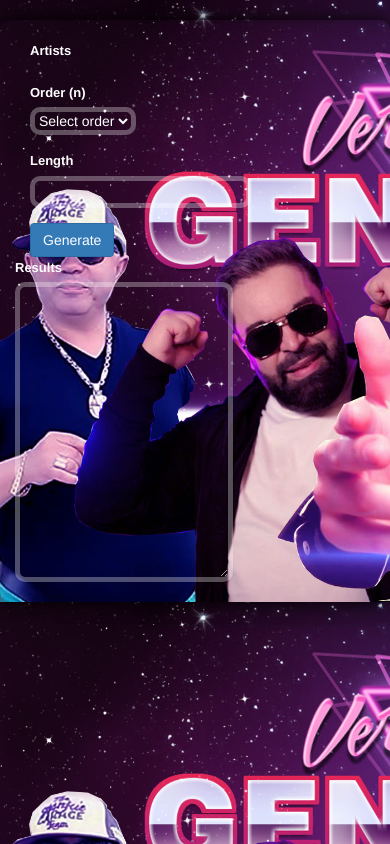
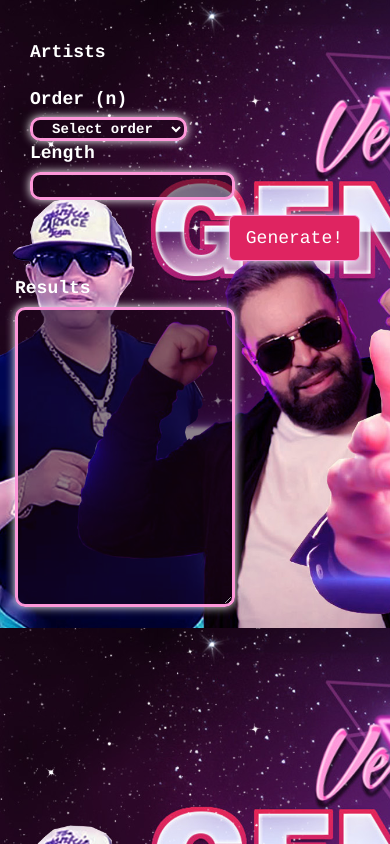
Before and after one commit to erkovacs/versuri-manele, a website: page public/index.html in a window 390 px wide. Drawn offline with Linux system fonts and the light colour scheme; no server answers.

Commit message:
design roughly done

```diff
--- a/public/css/styles.css
+++ b/public/css/styles.css
@@ -4,13 +4,13 @@
 }
 
 #app {
-  box-shadow: 0px 0px 18px #000000;
-  border-radius: 10px;
   color: #ffffff;
+  font-family: Courier;
+  font-weight: bold;
 }
 
 #app label {
-  font-size: 1.3rem;
+  font-size: 1.8rem;
 }
 
 #app textarea {
@@ -18,8 +18,23 @@
 }
 
 #app input, #app textarea, #app select {
-  background-color: transparent;
+  background-color: rgba(26, 5, 24, 0.5);
   outline: 0px;
-  border: 5px solid rgba(255, 255, 255, 0.3);
+  border: 3px solid #fd97d9;
   border-radius: 10px;
+  box-shadow: 0 0 10px #ffffff;
 }
+
+#app .btn-primary {
+  background: #df2461;
+  border-color: #fd97d9;
+  box-shadow: 0 0 10px #ffffff;
+}
+
+#app .btn-primary.focus, #app .btn-primary:focus {
+  outline: 0px;
+}
+
+#app option {
+  color: #000000;
+}
--- a/public/index.html
+++ b/public/index.html
@@ -12,34 +12,36 @@
       <br>
       <div class="container" id="app">
         <br>
-        <form action="/api/generate" id="generateText" class="col-md-12">
+        <form action="/api/generate" id="generateText" class="col-sm-12">
             <div class="form-group row">
                 <label for="artists" class="col-sm-2">Artists</label>
-                <div class="col-md-10">
+                <div class="col-sm-10">
                     <div name="artists" id="artists" multiple="true">
                     </div>
                 </div>
             </div>
             <div class="form-group row">
                 <label for="order" class="col-sm-2">Order (n)</label>
-                <div class="col-md-10">
-                    <select name="order" id="order">
+                <div class="col-sm-4">
+                    <select name="order" id="order" class="col-sm-12">
                         <option selected="">Select order</option>
                     </select>
                 </div>
+                <label for="length" class="col-sm-2">Length</label>
+                <div class="col-sm-4">
+                    <input type="number" name="length" id="length" class="col-sm-12"/>
+                </div>
             </div>
             <div class="form-group row">
-                <label for="length" class="col-sm-2">Length</label>
-                <div class="col-md-10">
-                    <input type="number" name="length" id="length" class="col-md-12"/>
+                <div class="col-sm-12 text-right">
+                    <button type="submit" class="btn btn-lg btn-primary">Generate!</button>
                 </div>
             </div>
-            <button type="submit" class="btn btn-primary">Generate</button>
         </form>
         <div class="form-group row">
             <label for="output" class="col-sm-2">Results</label>
-            <div class="col-md-10">
-                <textarea name="output" id="output" class="col-md-12" readonly></textarea>
+            <div class="col-sm-10">
+                <textarea name="output" id="output" class="col-sm-12" readonly></textarea>
             </div>
         </div>
       </div>
--- a/public/js/main.js
+++ b/public/js/main.js
@@ -27,7 +27,7 @@
         if (!artist) continue;
         artistsCtrl.insertAdjacentHTML(
           "beforeend",
-          `&nbsp;<label for="artists">${artist}</label><input type="checkbox" name="artists" value="${artist}"/>&nbsp;`
+          `&nbsp;<label for="artists">${artist}</label>&nbsp;<input type="checkbox" name="artists" value="${artist}"/>&nbsp;`
         );
       }
   };
@@ -47,15 +47,20 @@
     setTimeout(dismiss, app.TIMEOUT);
   };
   app.handleSubmit = async url => {
-    const artists = document.getElementById("artists");
+    const artists = document.querySelectorAll("#artists input[type=checkbox]:checked");
     const order = document.getElementById("order");
     const length = document.getElementById("length");
     const output = document.getElementById("output");
 
+    console.log(artists);
+
+    const artistNames = [];
+    for (let artist of artists) {
+      artistNames.push(artist.value + '');
+    }
+
     const request = {
-      artists: [...artists.options]
-        .filter(a => a.selected)
-        .map(a => a.value),
+      artists: artistNames,
       order: order.value,
       length: length.value
     };
```
